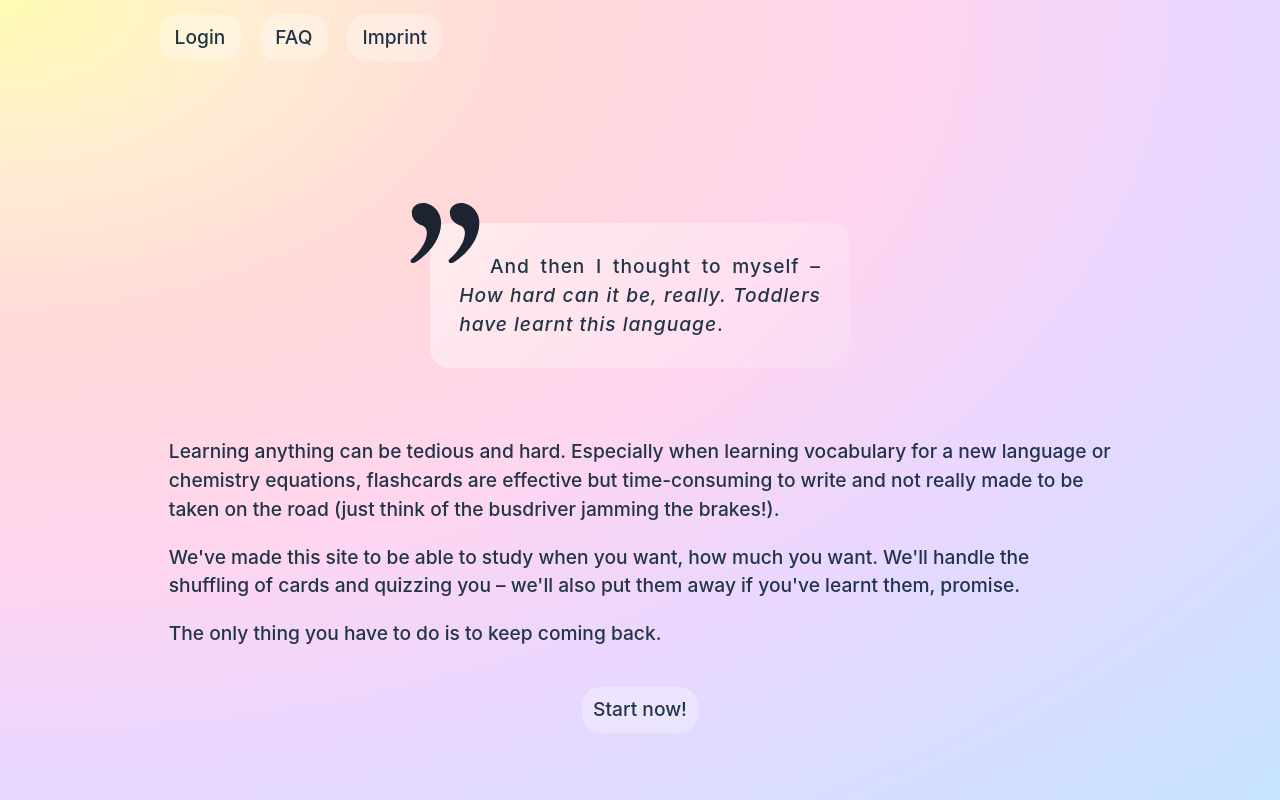
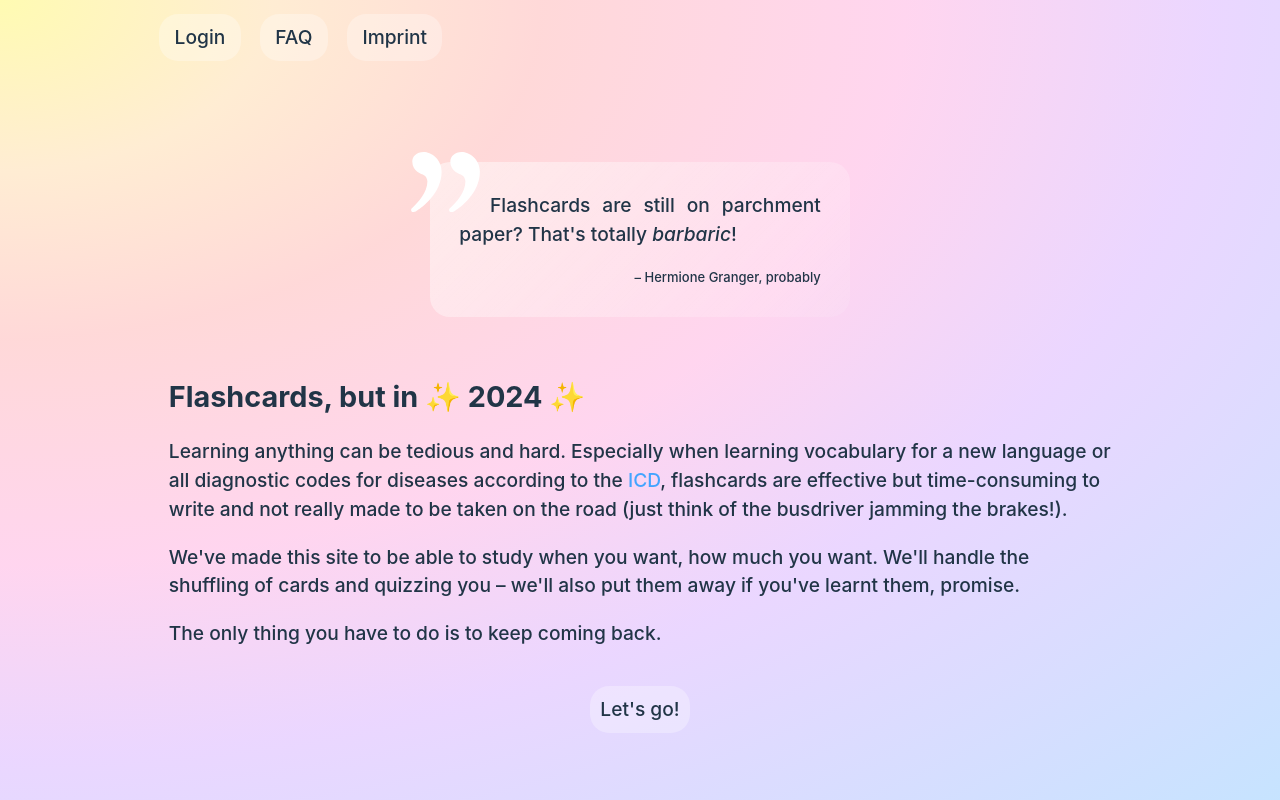
Before and after one commit to extra-jalapenos/apprendio-flashcard-app-frontend, a React (Vite) app: page / in a window 1280 px wide. Built offline with nearby package versions, Linux system fonts and the light colour scheme; no server answers.

Commit message:
change text on start site

```diff
--- a/src/components/home/home.jsx
+++ b/src/components/home/home.jsx
@@ -5,16 +5,23 @@ export default function Home() {
   const navigate = useNavigate()
   return(
     <>
-      <div className="center">
+      {/* <div className="center">
         <p className="quote">
           <p>And then I thought to myself – <em>How hard can it be, really. Toddlers have learnt this language</em>.</p>
         </p>
+      </div> */}
+      <div className="center">
+        <p className="quote">
+          <p>Flashcards are still on parchment paper? That&apos;s totally <em>barbaric</em>!</p>
+          <p className="source">Hermione Granger, probably</p>
+        </p>
       </div>
-      <p>Learning anything can be tedious and hard. Especially when learning vocabulary for a new language or chemistry equations, flashcards are effective but time-consuming to write and not really made to be taken on the road (just think of the busdriver jamming the brakes!).</p>
+      <h2>Flashcards, but in ✨ 2024 ✨</h2>
+      <p>Learning anything can be tedious and hard. Especially when learning vocabulary for a new language or all diagnostic codes for diseases according to the <a href="https://en.wikipedia.org/wiki/ICD-10" target="blank">ICD</a>, flashcards are effective but time-consuming to write and not really made to be taken on the road (just think of the busdriver jamming the brakes!).</p>
       <p>We&apos;ve made this site to be able to study when you want, how much you want. We&apos;ll handle the shuffling of cards and quizzing you – we&apos;ll also put them away if you&apos;ve learnt them, promise.</p>
       <p>The only thing you have to do is to keep coming back.</p>
       <div className="center">
-        <button onClick={() => navigate("/register")}>Start now!</button>
+        <button onClick={() => navigate("/register")}>Let&apos;s go!</button>
       </div>
     </>
   )
--- a/src/components/home/style.css
+++ b/src/components/home/style.css
@@ -1,16 +1,14 @@
 .contentBox {
   display: grid;
-  justify-content: center;
 }
 
 .quote {
   border-radius: 20px;
   padding: 10px;
-  margin: 100px 0 50px 0;
+  margin: 2em;
   position: 0;
   text-align: justify;
   max-width: 400px;
-  letter-spacing: 0.05em;
   background: var(--mediumWhite);
   background: linear-gradient(135deg, var(--mediumWhite) 0%, var(--lightestWhite) 100%);
 }
@@ -20,8 +18,9 @@
   float: left;
   margin: 10px;
   position: relative;
-  top: -40px;
-  left: -55px;
+  fill: white;
+  top: -30px;
+  left: -70px;
   width: 30px;
   height: 0px;
 }
@@ -29,6 +28,7 @@
 .quote .source {
   margin-top: 20px;
   text-align: end;
+  font-size: small;
 }
 
 .quote .source::before {
```
Also changed, not shown: src/assets/icon-quote-dark.svg.
